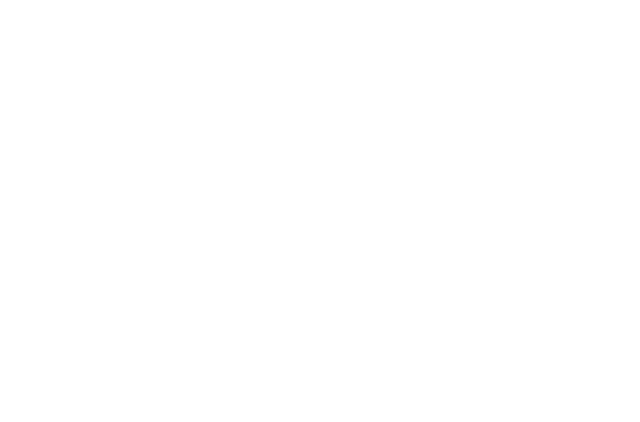
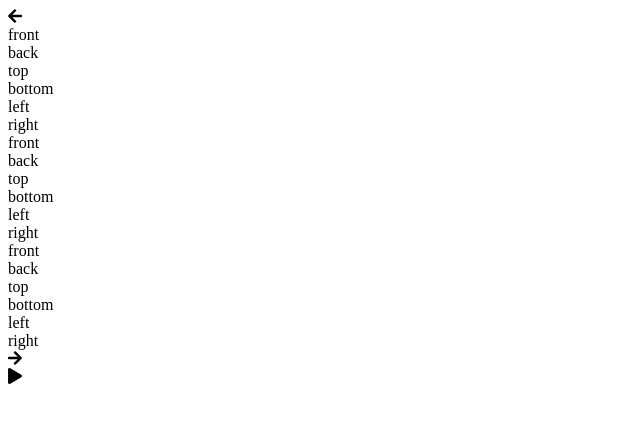
Before and after one commit to J-Ricker/cube-3D-slideshow, a plain HTML site: page index.html in a window 1280 px wide. Shown: the whole page, without its empty margins (0-640 px from the left). Drawn offline with Linux system fonts and the light colour scheme.

Commit message:
added some html markup

```diff
--- a/index.html
+++ b/index.html
@@ -4,11 +4,42 @@
     <meta charset="UTF-8">
     <meta name="viewport" content="width=device-width, initial-scale=1.0">
     <meta http-equiv="X-UA-Compatible" content="ie=edge">
+    <link rel="stylesheet" href="https://use.fontawesome.com/releases/v5.8.1/css/all.css" integrity="sha384-50oBUHEmvpQ+1lW4y57PTFmhCaXp0ML5d60M1M7uH2+nqUivzIebhndOJK28anvf" crossorigin="anonymous">
     <link rel="stylesheet" href="css/main.css">
     <title>3D Slideshow</title>
 </head>
 <body>
-
+    <div class="container">
+        <div class="viewport">
+            <div class="control left-arrow"><i class="fas fa-arrow-left"></i></div>
+            <div class="cube cube-1">
+                <div class="face front">front</div>
+                <div class="face back">back</div>
+                <div class="face top">top</div>
+                <div class="face bottom">bottom</div>
+                <div class="face left">left</div>
+                <div class="face right">right</div>
+            </div>
+            <div class="cube cube-2">
+                <div class="face front">front</div>
+                <div class="face back">back</div>
+                <div class="face top">top</div>
+                <div class="face bottom">bottom</div>
+                <div class="face left">left</div>
+                <div class="face right">right</div>
+            </div>
+            <div class="cube cube-3">
+                <div class="face front">front</div>
+                <div class="face back">back</div>
+                <div class="face top">top</div>
+                <div class="face bottom">bottom</div>
+                <div class="face left">left</div>
+                <div class="face right">right</div>
+            </div>
+            <div class="control right-arrow"><i class="fas fa-arrow-right"></i></div>
+            <div class="control play-pause"><i class="fas fa-play"></i></div>
+        </div>
+    </div>
     <script src="js/main.js"></script>
 </body>
 </html>
```
